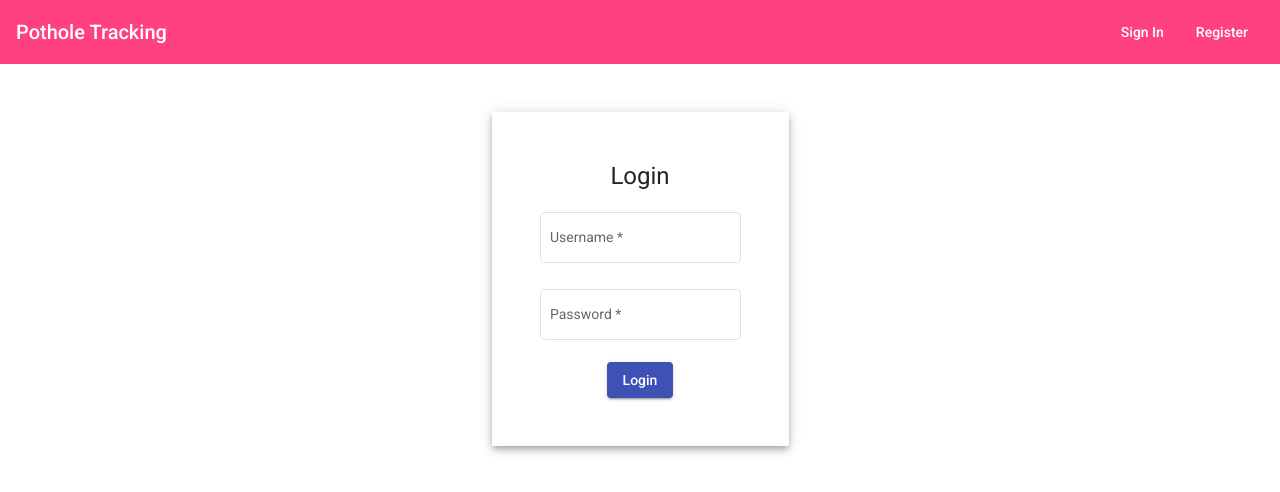
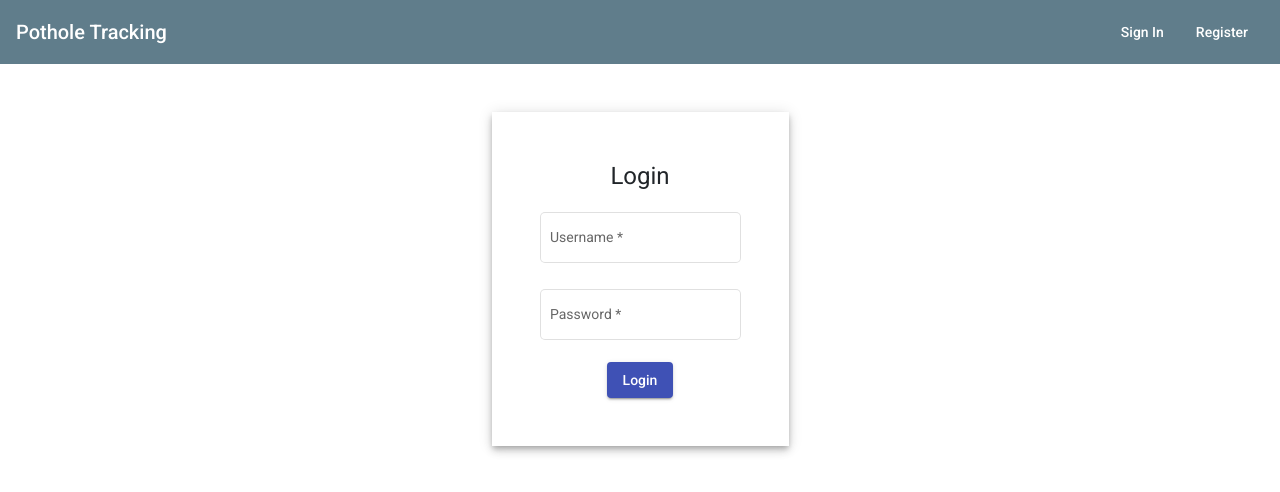
Before and after one commit to keshavlingala/pothole-angular, an Angular app: page /login in a window 1280 px wide. Shown: the top 492 px of the page. Built offline with nearby package versions, Linux system fonts and the light colour scheme.

Commit message:
ALl Users Table added in Admin Dashboard

```diff
--- a/src/app/material/material.module.ts
+++ b/src/app/material/material.module.ts
@@ -24,6 +24,7 @@ import { ClipboardModule } from '@angular/cdk/clipboard';
 import { MatTooltipModule } from '@angular/material/tooltip';
 import { MatRadioButton, MatRadioModule } from '@angular/material/radio';
 import { MatSelectModule } from '@angular/material/select';
+import { MatTableModule } from '@angular/material/table';
 
 const modules = [
   [
@@ -53,6 +54,7 @@ const modules = [
     MatTooltipModule,
     MatRadioModule,
     MatSelectModule,
+    MatTableModule,
   ],
 ];
 
--- a/src/app/models/contants.ts
+++ b/src/app/models/contants.ts
@@ -1,4 +1,6 @@
-const BASE_URL = 'http://localhost:9898/api/';
+import { environment } from '../../environments/environment.prod';
+
+const BASE_URL = environment.apiUrl + 'api/';
 export const LOGIN_URL = BASE_URL + 'p/login';
 export const REGISTER_URL = BASE_URL + 'p/register';
 export const WHO_AM_I = BASE_URL + 'user/whoami';
@@ -14,6 +16,7 @@ export const ALL_BIDS = BASE_URL + 'admin/bids';
 export const ALL_CONTRACTS = BASE_URL + 'admin/contracts';
 export const GET_USER_INFO = BASE_URL + 'admin/user/';
 export const APPROVE_BID = BASE_URL + 'admin/bid/approve/';
+export const ALL_USERS = BASE_URL + 'admin/users';
 
 // Contractor
 export const OPEN_CONTRACTS = BASE_URL + 'contractor/clusters';
--- a/src/app/modules/admin/adashboard/adashboard.component.html
+++ b/src/app/modules/admin/adashboard/adashboard.component.html
@@ -18,6 +18,9 @@
       <button routerLinkActive="active" routerLink="bids" color="primary" class="mt-2 w-100" mat-flat-button>
         Bid Applications
       </button>
+      <button routerLinkActive="active" routerLink="users" color="primary" class="mt-2 w-100" mat-flat-button>
+        All Users
+      </button>
     </div>
   </mat-drawer>
   <div class="side-nav-content w-100">
--- a/src/app/modules/admin/admin.module.ts
+++ b/src/app/modules/admin/admin.module.ts
@@ -10,6 +10,7 @@ import {
   BidsComponent,
   ContractorProfileComponent,
 } from './bids/bids.component';
+import { UsersComponent } from './users/users.component';
 
 const routes: Routes = [
   {
@@ -28,6 +29,10 @@ const routes: Routes = [
         path: 'bids',
         component: BidsComponent,
       },
+      {
+        path: 'users',
+        component: UsersComponent,
+      },
     ],
   },
 ];
@@ -39,6 +44,7 @@ const routes: Routes = [
     HomeComponent,
     BidsComponent,
     ContractorProfileComponent,
+    UsersComponent,
   ],
   imports: [CommonModule, RouterModule.forChild(routes), MaterialModule],
   providers: [AdminService],
--- a/src/app/modules/admin/admin.service.ts
+++ b/src/app/modules/admin/admin.service.ts
@@ -4,6 +4,7 @@ import { HttpClient } from '@angular/common/http';
 import {
   ALL_BIDS,
   ALL_CONTRACTS,
+  ALL_USERS,
   APPROVE_BID,
   APPROVE_CONTRACTOR,
   CONTRACTORS_APPLICATIONS,
@@ -45,6 +46,12 @@ export class AdminService {
     });
   }
 
+  getAllUsers(): Observable<User[]> {
+    return this.http.get<User[]>(ALL_USERS, {
+      headers: this.auth.getHeaders(),
+    });
+  }
+
   approveContractors(users: string[]): Observable<User[]> {
     return zip(
       ...users.map((user) =>
--- a/src/app/modules/admin/contractor-applications/contractor-applications.component.html
+++ b/src/app/modules/admin/contractor-applications/contractor-applications.component.html
@@ -1,6 +1,7 @@
-<div *ngIf="contractors.length>0 else noNew" class="m-4 d-flex align-items-center flex-column">
+<div *ngIf="(contractors | async) as cons">
+  <div *ngIf="cons.length>0 else noNew" class="m-4 d-flex align-items-center flex-column">
     <mat-selection-list #list class="w-100">
-    <mat-list-option [value]="con.username" *ngFor="let con of contractors">
+      <mat-list-option [value]="con.username" *ngFor="let con of cons">
         <div matLine> {{con.username}}: {{con.email}}</div>
         <div [cdkCopyToClipboard]="con.licence" (cdkCopyToClipboardCopied)="copyLicence()" matLine>
           Licence ID: {{con.licence}}</div>
@@ -8,9 +9,10 @@
     </mat-selection-list>
     <button class="mt-4 w-100" mat-raised-button color="primary" (click)="approveSelected()">Approve Selected</button>
   </div>
-
+</div>
 <ng-template #noNew>
   <div class="mt-3 d-flex justify-content-center">
-    <img width="30" height="30" src="assets/not_found.png" alt="Profile"><h1>No New Contractor Applications</h1>
+    <img width="30" height="30" src="assets/not_found.png" alt="Profile">
+    <h1>No New Contractor Applications</h1>
   </div>
 </ng-template>
--- a/src/app/modules/admin/contractor-applications/contractor-applications.component.ts
+++ b/src/app/modules/admin/contractor-applications/contractor-applications.component.ts
@@ -3,6 +3,7 @@ import { User } from '../../../models/models';
 import { AdminService } from '../admin.service';
 import { MatSnackBar } from '@angular/material/snack-bar';
 import { MatSelectionList } from '@angular/material/list';
+import { Observable, of } from 'rxjs';
 
 @Component({
   selector: 'app-contractor-applications',
@@ -10,13 +11,11 @@ import { MatSelectionList } from '@angular/material/list';
   styleUrls: ['./contractor-applications.component.scss'],
 })
 export class ContractorApplicationsComponent implements OnInit {
-  contractors: User[] = [];
+  contractors: Observable<User[]> = of([]);
   @ViewChild('list') items: MatSelectionList | undefined;
 
   constructor(private adminService: AdminService, private snack: MatSnackBar) {
-    this.adminService.getContractorApplications().subscribe((res) => {
-      this.contractors = res;
-    });
+    this.contractors = this.adminService.getContractorApplications();
   }
 
   ngOnInit(): void {}
@@ -32,6 +31,8 @@ export class ContractorApplicationsComponent implements OnInit {
     if (users) {
       this.adminService.approveContractors(users).subscribe((res) => {
         console.log(res);
+        this.contractors = this.adminService.getContractorApplications();
+        this.snack.open('Selected Users are Approved to be contractors');
       });
     }
   }
--- a/src/environments/environment.prod.ts
+++ b/src/environments/environment.prod.ts
@@ -1,3 +1,4 @@
 export const environment = {
-  production: true
+  production: true,
+  apiUrl: 'http://ec2-13-233-149-193.ap-south-1.compute.amazonaws.com/',
 };
--- a/src/environments/environment.ts
+++ b/src/environments/environment.ts
@@ -3,7 +3,8 @@
 // The list of file replacements can be found in `angular.json`.
 
 export const environment = {
-  production: false
+  production: false,
+  apiUrl: 'http://localhost:80/',
 };
 
 /*
--- a/src/styles.scss
+++ b/src/styles.scss
@@ -1,3 +1,38 @@
+
+// Custom Theming for Angular Material
+// For more information: https://material.angular.io/guide/theming
+@import '~@angular/material/theming';
+// Plus imports for other components in your app.
+
+// Include the common styles for Angular Material. We include this here so that you only
+// have to load a single css file for Angular Material in your app.
+// Be sure that you only ever include this mixin once!
+@include mat-core();
+
+// Define the palettes for your theme using the Material Design palettes available in palette.scss
+// (imported above). For each palette, you can optionally specify a default, lighter, and darker
+// hue. Available color palettes: https://material.io/design/color/
+$pothole-front-end-primary: mat-palette($mat-indigo);
+$pothole-front-end-accent: mat-palette($mat-blue-gray);
+
+// The warn palette is optional (defaults to red).
+$pothole-front-end-warn: mat-palette($mat-red);
+
+// Create the theme object. A theme consists of configurations for individual
+// theming systems such as "color" or "typography".
+$pothole-front-end-theme: mat-light-theme((
+  color: (
+    primary: $pothole-front-end-primary,
+    accent: $pothole-front-end-accent,
+    warn: $pothole-front-end-warn,
+  )
+));
+
+// Include theme styles for core and each component used in your app.
+// Alternatively, you can import and @include the theme mixins for each component
+// that you are using.
+@include angular-material-theme($pothole-front-end-theme);
+
 /* You can add global styles to this file, and also import other style files */
 
 html, body { height: 100%; }
```
Lines whose indentation alone changed are shown as unchanged.
